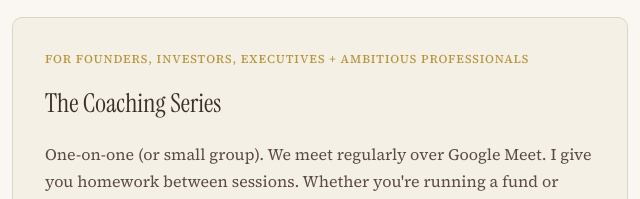
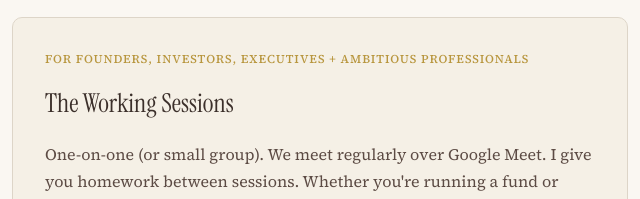
Before and after one commit to samrahim8/housecall, a website: page index.html in a window 1280 px wide. Shown: the part 3202-3401 px from the top of the page, 320-960 px from the left. Drawn offline with Linux system fonts and the light colour scheme.

Commit message:
Rename Coaching Series to Working Sessions

```diff
--- a/index.html
+++ b/index.html
@@ -770,7 +770,7 @@
 
                 <div class="offer-card">
                     <div class="offer-audience">For founders, investors, executives + ambitious professionals</div>
-                    <h3>The Coaching Series</h3>
+                    <h3>The Working Sessions</h3>
                     <p>One-on-one (or small group). We meet regularly over Google Meet. I give you homework between sessions. Whether you're running a fund or running a department — by the end, you'll be operating like a different person. Most people stick around after.</p>
                     <div class="offer-tiers">
                         <div class="offer-tier">
```
